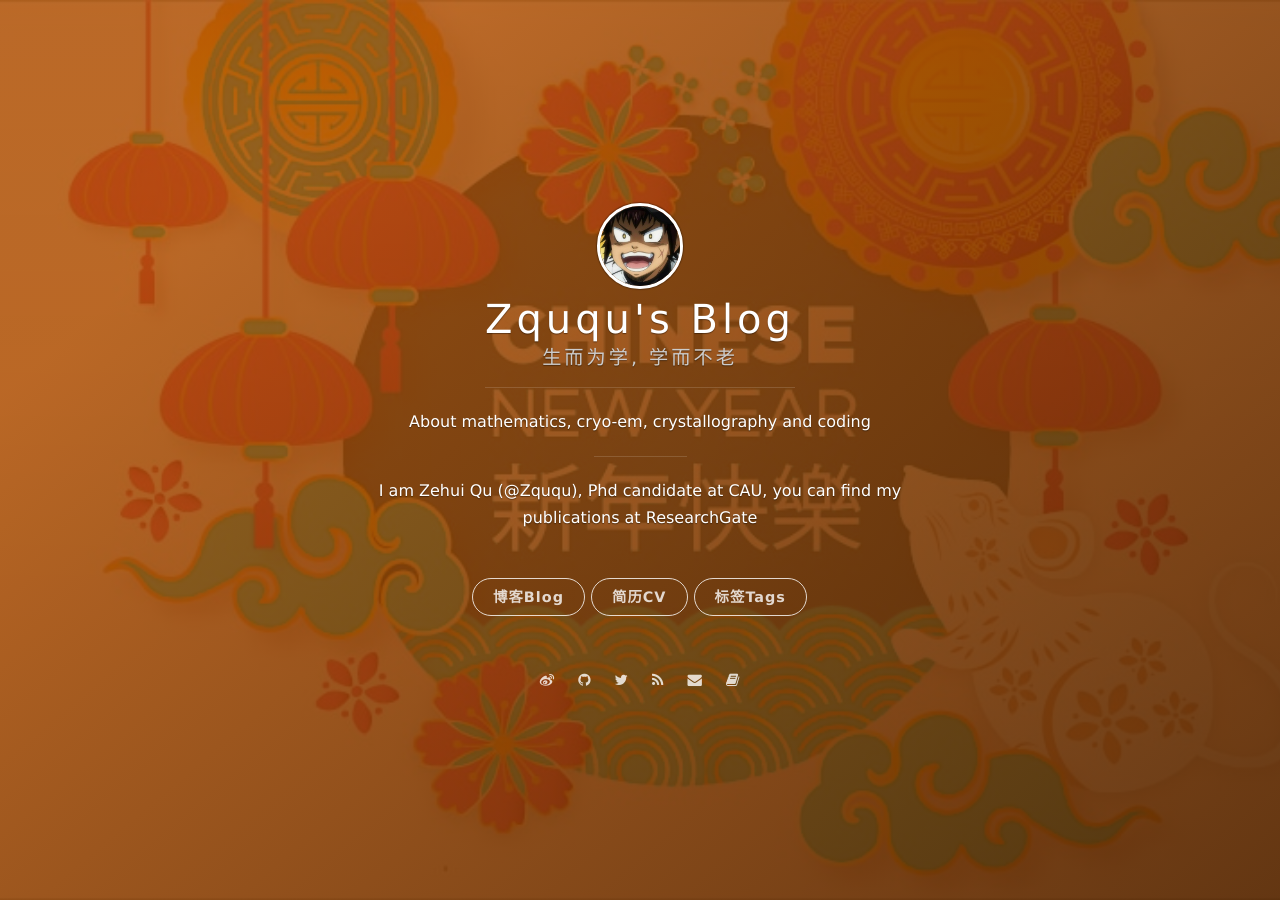
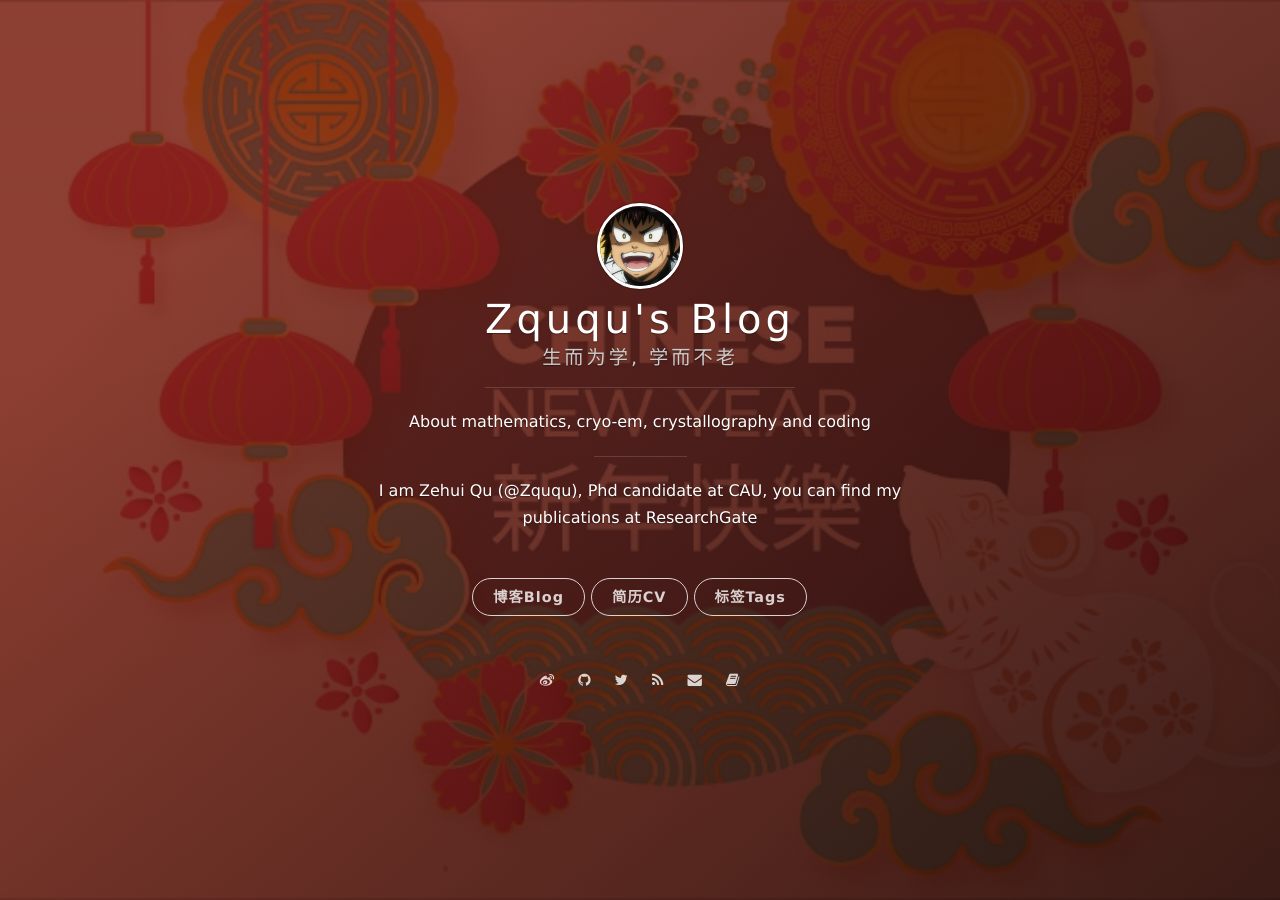
Before and after one commit to onevcat/vno-jekyll, a Jekyll site: the page built from index.html, in a window 1280 px wide. Built offline with Jekyll 4.4.1, drawn with Linux system fonts in a browser that asks for light colours; nearby versions of some CDN libraries; the list of posts is cut into pages by our own code; comment, search, counter and statistics services are not loaded.

Commit message:
happy new year

```diff
--- a/_config.yml
+++ b/_config.yml
@@ -13,7 +13,7 @@ permalink: /:year/:month/:title/
 highlighter: rouge
 
 # supported colors: blue, green, purple, red, orange or slate. If you need clear, leave it empty.
-cover_color: orange
+cover_color: red
 
 # The blog button should not be removed.
 blog_button:
```
